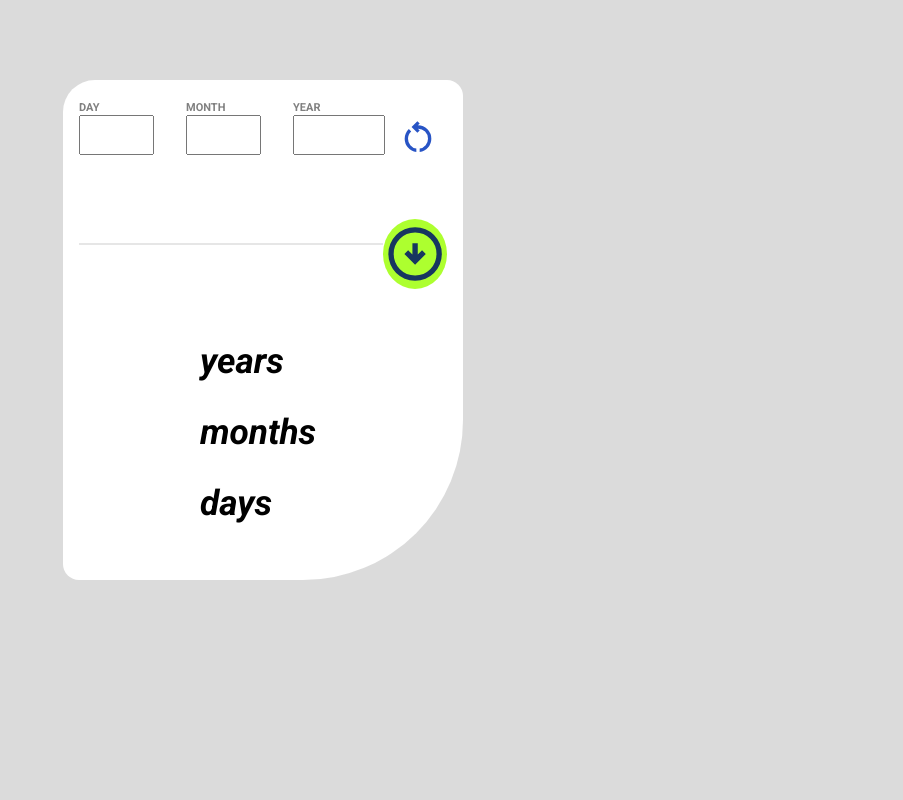
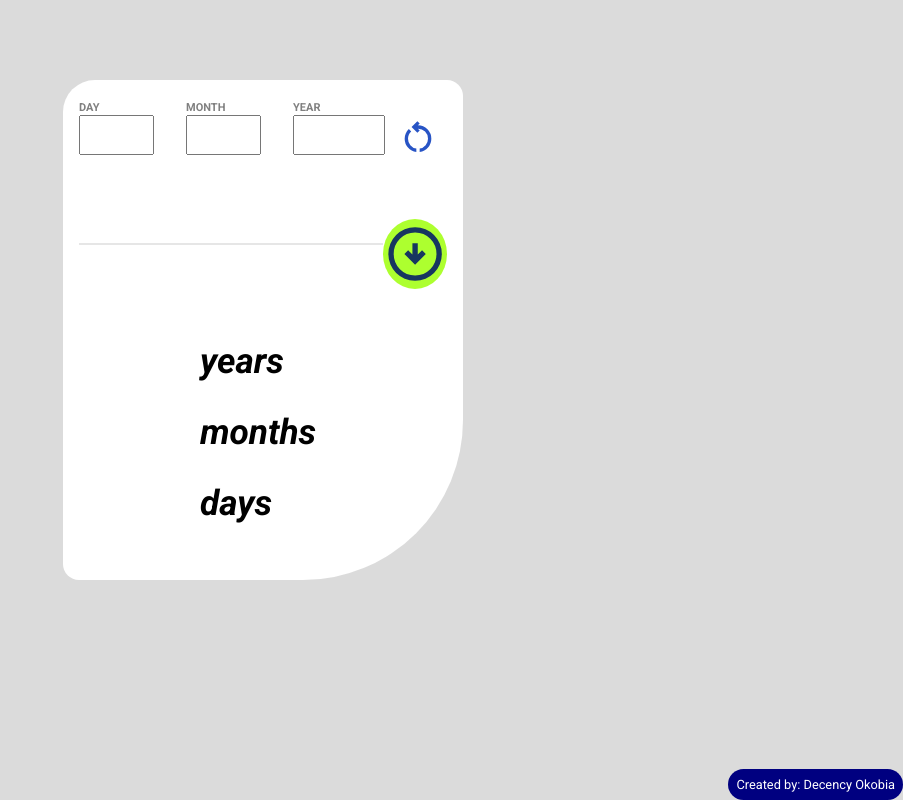
Before and after one commit to decencyokobia/Age-Calculator, a plain HTML site: page index.html in a window 1280 px wide. Shown: the whole page, without its empty margins (377-1280 px from the left). Drawn offline with Linux system fonts and the light colour scheme.

Commit message:
file update

```diff
--- a/index.html
+++ b/index.html
@@ -76,6 +76,11 @@
     </main>
 
 
+    <footer>
+        Created by: Decency Okobia
+    </footer>
+
+
     <script src="age-calculator.js"></script>
 </body>
 
--- a/styles.css
+++ b/styles.css
@@ -148,6 +148,17 @@ body {
     transition: all 0.4s ease-in-out;
 }
 
+footer {
+    position: fixed;
+    bottom: 0;
+    right: 0;
+    background-color: navy;
+    color: white;
+    padding: 0.5rem;
+    font-size: 0.8rem;
+    border-radius: 1rem;
+}
+
 @media screen and (min-width: 400px){
     #arrow {
         left: 0;
```
